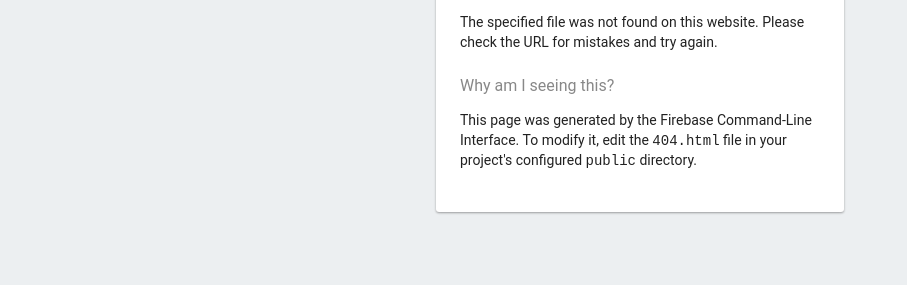
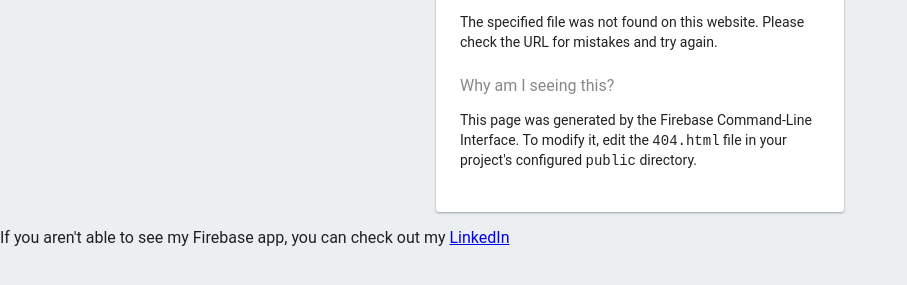
Before and after one commit to rolinmb/rmb-portfolio, a plain HTML site: page public/404.html in a window 1280 px wide. Shown: the part 187-472 px from the top of the page, without its empty margins (0-907 px from the left). Drawn offline with Linux system fonts and the light colour scheme.

Commit message:
changed 404.html to link to LinkedIn

```diff
--- a/public/404.html
+++ b/public/404.html
@@ -29,5 +29,8 @@
       <h3>Why am I seeing this?</h3>
       <p>This page was generated by the Firebase Command-Line Interface. To modify it, edit the <code>404.html</code> file in your project's configured <code>public</code> directory.</p>
     </div>
+	<div id="linkedin-link">
+		If you aren't able to see my Firebase app, you can check out my <a href="https://www.linkedin.com/in/rolin-blake/">LinkedIn</a>
+	</div>
   </body>
 </html>
```
